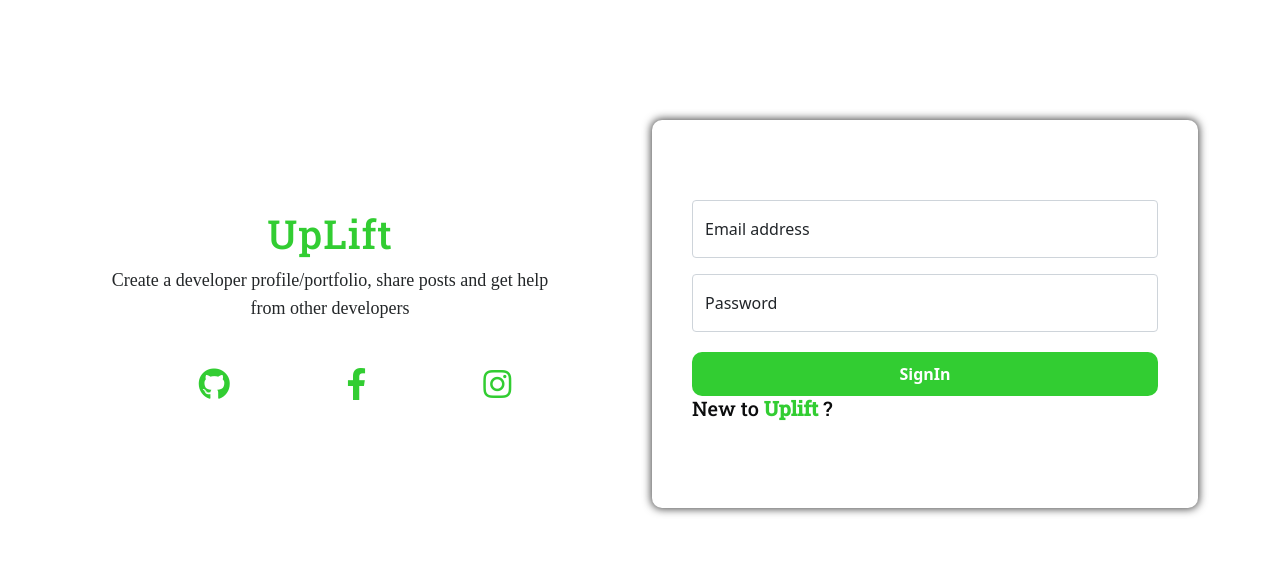
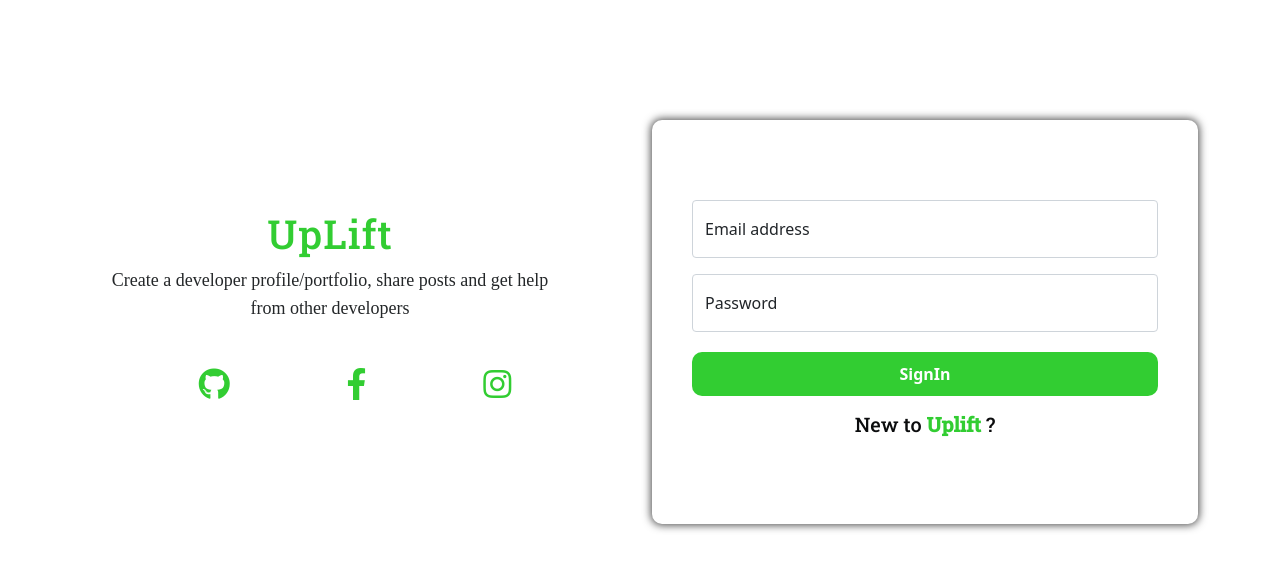
Before and after one commit to paulprince24542/Uplift, a React (Create React App) app in the folder client/: page / in a window 1280 px wide. Shown: the top 570 px of the page. Built offline with nearby package versions, Linux system fonts and the light colour scheme; a web font is replaced by a local one.

Commit message:
Signin page edition

```diff
--- a/client/src/Components/SignIn.js
+++ b/client/src/Components/SignIn.js
@@ -1,10 +1,8 @@
 import React from "react";
-// import SignUp from './SignUp';
 import { Link } from "react-router-dom";
 
 export default function SignIn() {
   return (
-
     <div className="login-box">
       <form>
         <div className="form-floating mb-3">
@@ -27,10 +25,11 @@ export default function SignIn() {
         </div>
         <button>SignIn</button>
       </form>
-        <Link to="/SignUp"><h5>New to <b>Uplift</b> ?</h5></Link>
-
+      <Link to="/SignUp">
+        <h5 className="mt-3 text-center">
+          New to <b>Uplift</b> ?
+        </h5>
+      </Link>
     </div>
-
-
   );
 }
```
Also changed, not shown: 1 other file (tests, documents, lock files or other folders). Lines whose indentation alone changed are shown as unchanged.
